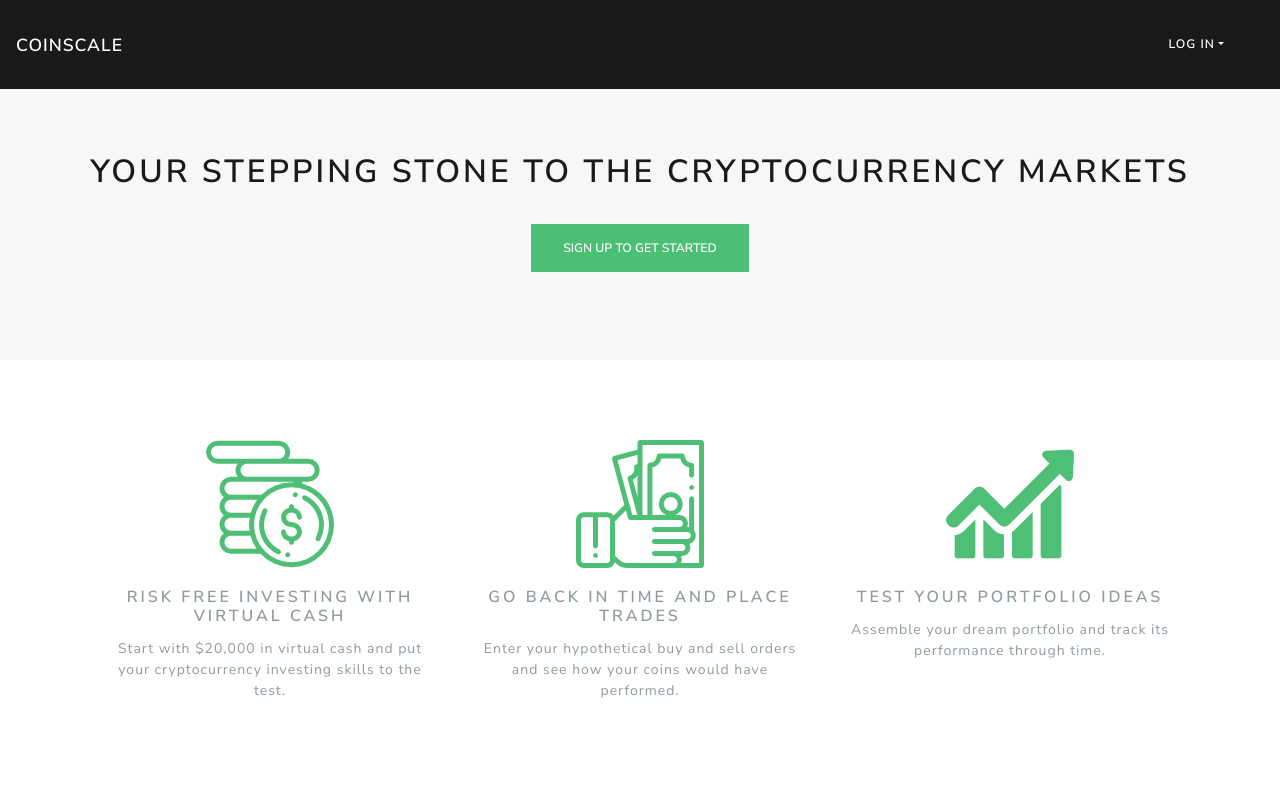
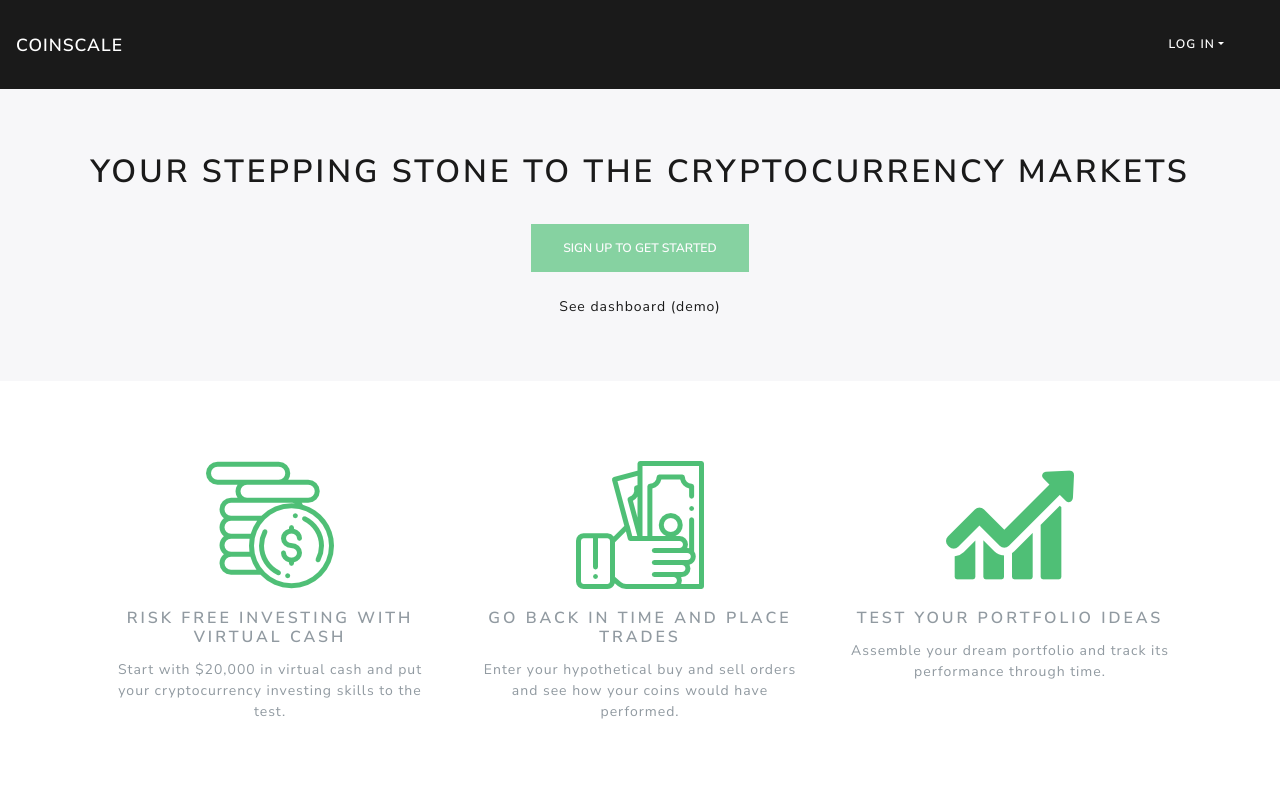
Before and after one commit to thomahau/coinscale-client, a React (Create React App) app: page / in a window 1280 px wide. Shown: the top 800 px of the page. Built offline with nearby package versions, Linux system fonts and the light colour scheme.

Commit message:
hardcoded demo dashboard link

```diff
--- a/src/components/LandingPage.js
+++ b/src/components/LandingPage.js
@@ -1,6 +1,6 @@
 import React from 'react';
 import { connect } from 'react-redux';
-import { Redirect } from 'react-router-dom';
+import { Redirect, Link } from 'react-router-dom';
 import {
   Button,
   Card,
@@ -26,9 +26,11 @@ export function LandingPage(props) {
       <Jumbotron className="text-center">
         <Container>
           <h1>Your stepping stone to the cryptocurrency markets</h1>
-          <Button color="success" className="my-4">
+          <Button color="success" className="my-4" disabled>
             Sign up to get started
           </Button>
+          <br />
+          <Link to="/dashboard/funds">See dashboard (demo)</Link>
         </Container>
       </Jumbotron>
       <Container className="text-center">
```
